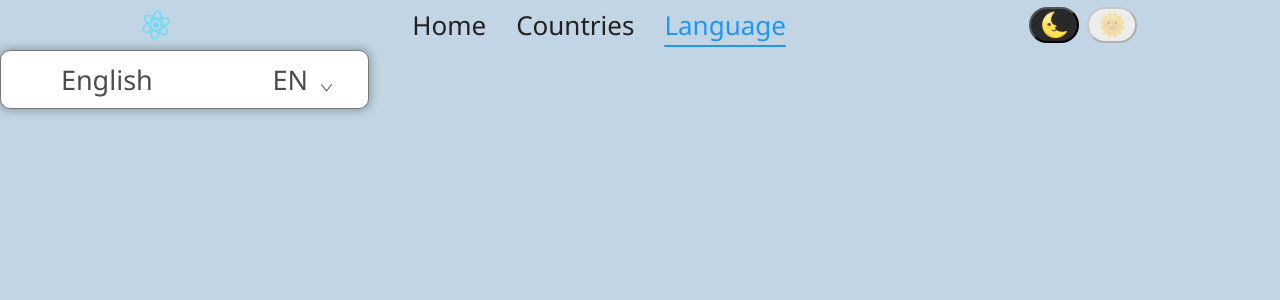
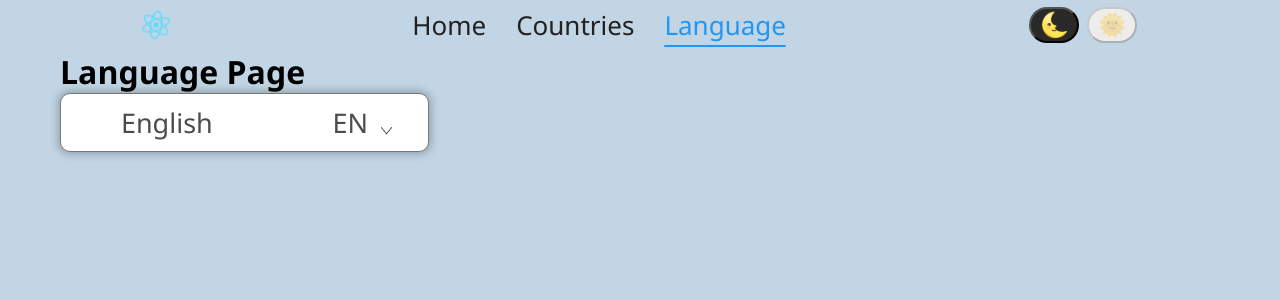
Before and after one commit to YourPriceBooking/Adminka, a React (Create React App) app: page /language in a window 1280 px wide. Shown: the top 300 px of the page. Built offline with nearby package versions, Linux system fonts and the light colour scheme.

Commit message:
add some similar style

```diff
--- a/src/components/pages/SelectLang/SelectLang.jsx
+++ b/src/components/pages/SelectLang/SelectLang.jsx
@@ -1,5 +1,6 @@
 import { useEffect, useState } from 'react';
 import { useDispatch, useSelector } from 'react-redux';
+import { Container } from 'components/shared/Container';
 // import {
 //   selectLanguageList,
 //   generateLanguage,
@@ -109,6 +110,8 @@ export default function SelectLang() {
 
   return (
     <>
+      <Container>
+        <h1>Language Page</h1>
         <div className={slang.lang_container} onClick={codeTouch}>
           <p className={slang.block_lang_p}>{language2.landTex}</p>
           <p className={slang.block_lang_p2}>{language2.language}</p>
@@ -160,8 +163,8 @@ export default function SelectLang() {
               </div>
               <div className={slang.block_add_lang_text}>
                 <h5 className={slang.text_add_lang1}>
-                You can add a language, enter the name of the language in the original language and
-                its international designation
+                  You can add a language, enter the name of the language in the original language
+                  and its international designation
                 </h5>
                 <input
                   type="text"
@@ -198,6 +201,7 @@ export default function SelectLang() {
             </div>
           </div>
         )}
+      </Container>
     </>
   );
 }
```
Lines whose indentation alone changed are shown as unchanged.
